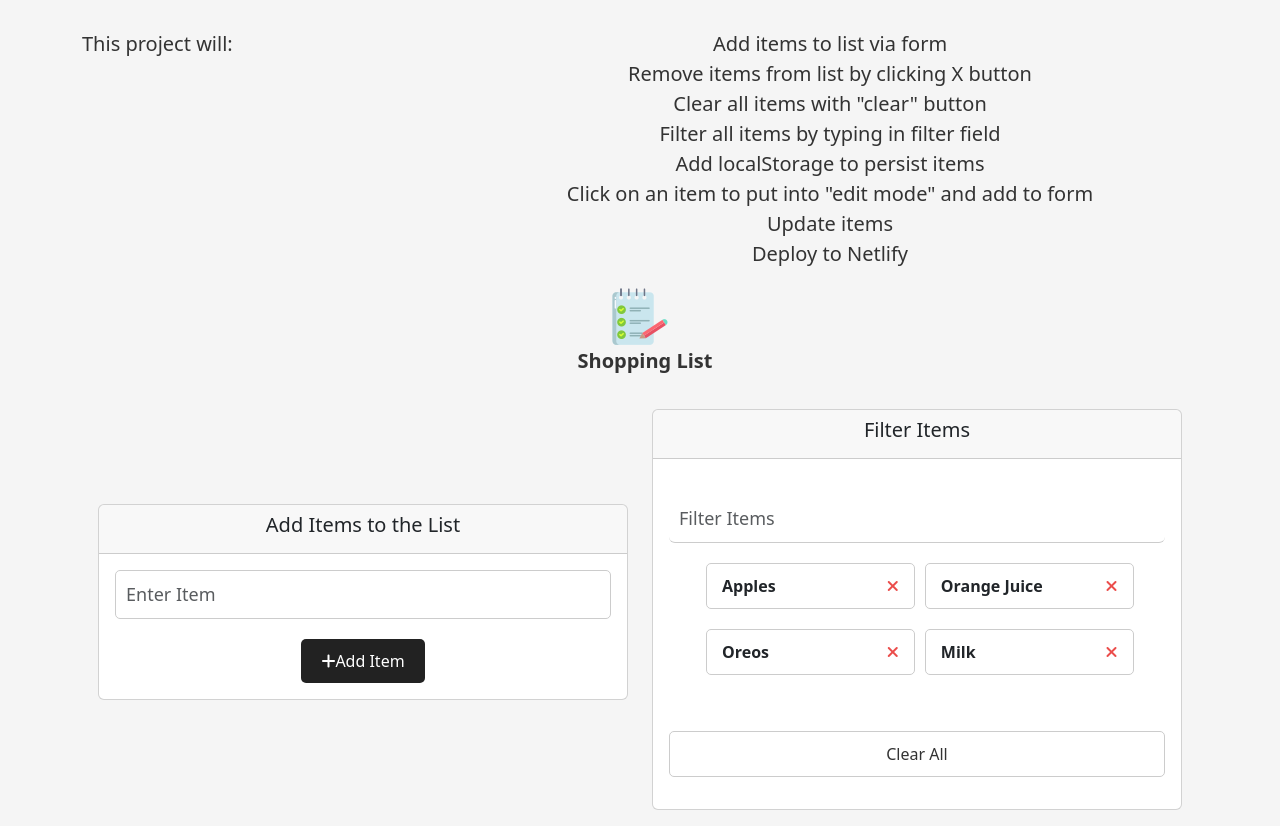
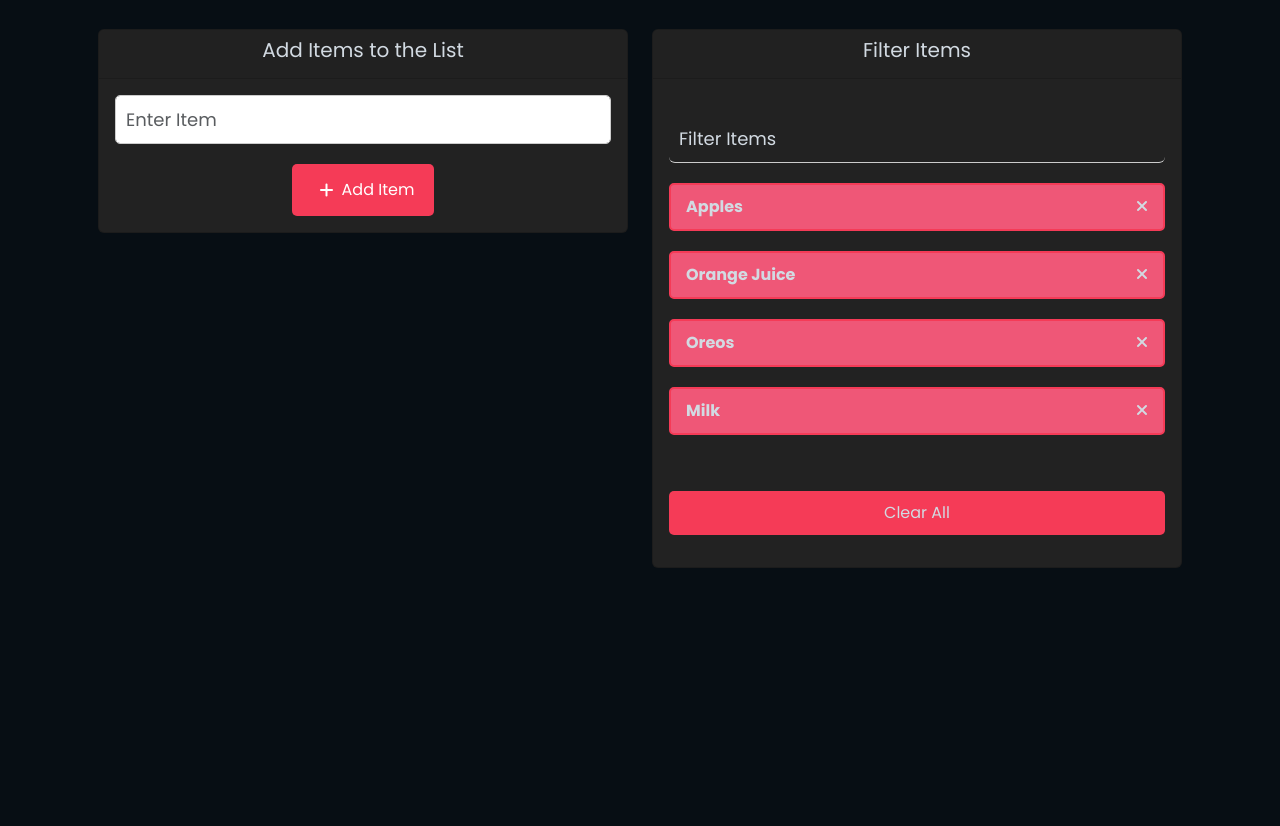
Before and after one commit to louisc27/shoppingListProject, a plain HTML site: page index.html in a window 1280 px wide. Shown: the part 115-941 px from the top of the page. After the commit the page ends 800 px from the top, so only its background shows below. Drawn offline with nearby package versions, Linux system fonts and the light colour scheme.

Commit message:
updated css

```diff
--- a/index.html
+++ b/index.html
@@ -9,8 +9,8 @@
     <link rel="stylesheet" href="./style/style.css">
   </head>
   <body>
-    <h1 class="text-center fw-bold m-5 ">Shopping List Project</h1>
-    <div class="container">
+
+    <!-- <div class="container">
       <div class="row d-flex justify-content-center align-content-center">
         <div class="col-4">
           <p class="lead">This project will: </p>
@@ -28,18 +28,18 @@
           </ul>
         </div>
       </div>
-    </div>
+    </div> -->
 
     <div class="container-fluid">
 
-      <header class="text-center">
+      <header class="text-start d-flex align-items-center" >
         <img src="./style/images/note.png" alt="Shopping list icon">
-        <h1 class="fw-bold lead">Shopping List</h1>
+        <h1 >Shopping List</h1>
       </header>
 
       <div class="container">
-        <div class="row p-3 mt-2 d-flex justify-content-center align-items-center">
-          <div class="col col-sm-12 col-md-6 col-lg-6">
+        <div class="row p-3 mt-2 d-flex justify-content-center align-items-start">
+          <div class="col-12 col-sm-12 col-md-6 col-lg-6 align-items-start">
 
             <div class="card w-100 mb-3">
               <div class="card-header text-center">
@@ -61,7 +61,7 @@
                   </div>
 
                     <button type="submit" class="btn mx-auto">
-                      <i class="fa-solid fa-plus"></i> Add Item
+                      <i class="fa-solid fa-plus p-2"></i> Add Item
                     </button>
 
                 </form>
@@ -85,7 +85,7 @@
                   />
                 </div>
 
-                <ul id="item-list" class="items">
+                <ul id="item-list" class="items d-sm-flex justify-content-center align-content-center flex-sm-column ">
                   <li>
                     Apples
                     <button class="remove-item btn-link text-red">
--- a/js/main.js
+++ b/js/main.js
@@ -23,11 +23,28 @@ function addItem(e) {
 
 
  const button = createButton('remove-item btn-link text-red');
+ li.appendChild(button);
+
+ itemList.appendChild(li);
+
+ itemInput.value = '';
 }
 
 // Function to create buttons
 function createButton(classes){
-  const button = document.createElement();
+  const button = document.createElement('button');
+  button.className = classes;
+  const icon = createIcon('fa-solid fa-xmark');
+  button.appendChild(icon);
+  return button;
+}
+
+// Function to create icons
+
+function createIcon(classes){
+  const icon = document.createElement('i');
+  icon.className = classes;
+  return icon;
 }
 
 //Event Listeners
--- a/style/style.css
+++ b/style/style.css
@@ -1,13 +1,15 @@
-@import url('https://fonts.googleapis.com/css2?family=Poppins:wght@300;400;700&display=swap');
+@import url('https://fonts.googleapis.com/css2?family=Poppins:wght@100;300;400;700&family=Ubuntu+Condensed&display=swap');
 
 
 :root{
-  --white: #dff9fb;
-  --red:#eb4d4b;
-  --grey: #535c68;
+  --white: #d2dae2;
+  --light-red:#ef5777;
+  --red:#f53b57;
+  --grey: #485460;
   --green:#6ab04c;
   --blue: #22a6b3;
   --yellow: #f9ca24;
+  --black: #070e14;
 }
 
 
@@ -20,23 +22,32 @@
 }
 
 body {
-
+  font-family: 'Poppins', sans-serif;
   font-size: 16px;
   line-height: 1.5;
-  color: #333;
-  background-color: #f5f5f5;
+  color: var(--white);
+  background-color: var(--black);
 }
 
 header {
-
+  font-family: 'Poppins', sans-serif;
   margin-bottom: 20px;
+  font-weight: 100;
 }
 
 header h1 {
+  font-family: 'Poppins', sans-serif;
   font-weight: 300;
   margin-left: 10px;
+  font-size: 2.5em;
+  line-height: 2.5;
 }
-
+.card{
+  background-color: #222;
+}
+.card-header {
+  color: var(--white);
+}
 
 
 /* Form & Input */
@@ -59,12 +70,28 @@ header h1 {
   border: none;
   border-bottom: 1px solid #ccc;
   background: transparent;
+  color: var(--white) ;
   outline: none;
 }
-
+.form-input-filter:active,
+.form-input-filter:focus{
+  margin-top: 20px;
+  width: 100%;
+  font-size: 18px;
+  margin-bottom: 20px;
+  padding: 10px;
+  border: 2px solid #ccc;
+  border-bottom: 1px solid #ccc;
+  background: var(--grey);
+  color: var(--white) ;
+  outline: none;
+}
+.form-input-filter::placeholder{
+  color: var(--white);
+}
 /* Buttons */
 .btn {
-  background-color: #222;
+  background-color: var(--red);
   color: #fff;
   border: none;
   border-radius: 5px;
@@ -76,7 +103,7 @@ header h1 {
 }
 
 .btn:hover {
-  background-color: #555;
+  background-color: var(--light-red);
   color: #fff;
 }
 
@@ -93,20 +120,21 @@ header h1 {
   margin-top: 20px;
   width: 100%;
   font-size: 16px;
-  background-color: transparent;
-  color: #333;
-  border: 1px solid #ccc;
+  background-color:var(--red);
+  color: var(--white);
+  border: none;
   border-radius: 5px;
   padding: 10px 20px;
   cursor: pointer;
 }
 
 .btn-clear:hover {
-  background-color: #f1f1f1;
+  background-color: var(--light-red);
+  color: var(--white);
 }
 
 .text-red {
-  color: var(--red);
+  color: var(--white);
 }
 
 /* Items */
@@ -119,17 +147,23 @@ header h1 {
 
 .items li {
   display: flex;
+  background-color: var(--light-red);
+  border: 2px solid var(--red);
+  color: var(--white);
   justify-content: space-between;
   width: 45%;
-  border: 1px solid #ccc;
+
   border-radius: 5px;
   padding: 10px 15px;
   margin: 0 5px 20px;
   font-weight: 700;
 }
 
-@media (max-width: 500px) {
+@media (min-width: 500px) {
+  ul.items{
+    padding-left: 0 !important;
+  }
   .items li {
-    width: 100%;
+    min-width: 100% !important;
   }
 }
```
